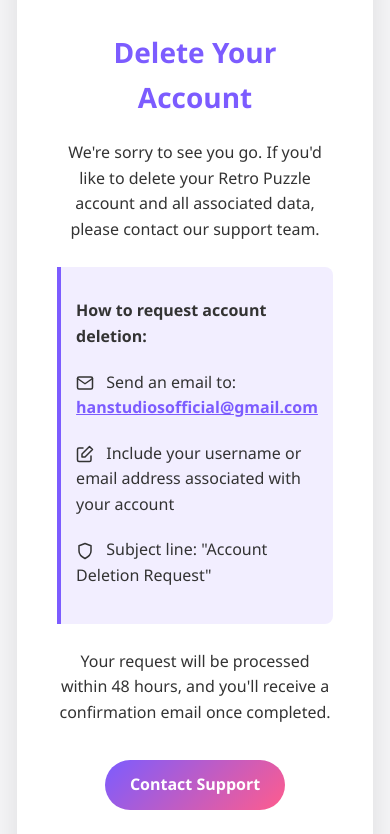
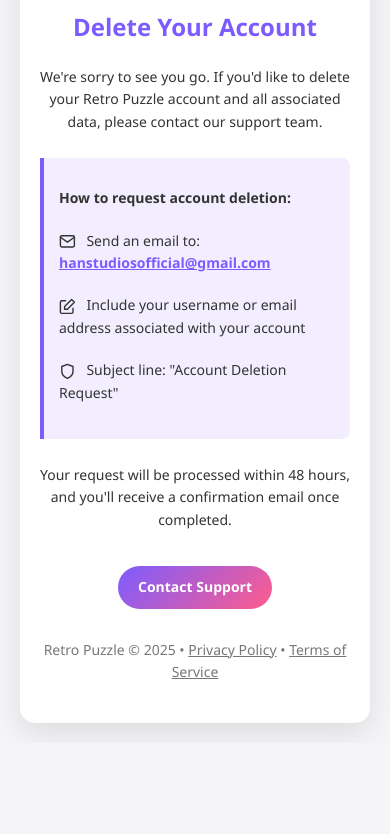
Before and after one commit to Metehan-DER/Retro-Puzzle-Support, a plain HTML site: page index.html in a window 390 px wide. Shown: the part 196-1030 px from the top of the page. After the commit the page ends 939 px from the top, so only its background shows below. Drawn offline with Linux system fonts and the light colour scheme.

Commit message:
index.html

```diff
--- a/index.html
+++ b/index.html
@@ -5,6 +5,7 @@
     <meta name="viewport" content="width=device-width, initial-scale=1.0">
     <title>Delete Account - Retro Puzzle</title>
     <style>
+        /* CSS Variables */
         :root {
             --primary-color: #7c5cff;
             --secondary-color: #ff5c8d;
@@ -12,8 +13,11 @@
             --text-color: #333333;
             --card-bg: #ffffff;
             --accent-color: #ffcb5c;
+            --border-radius: 15px;
+            --box-shadow: 0 10px 30px rgba(0, 0, 0, 0.1);
         }
 
+        /* General Styles */
         body {
             font-family: 'Segoe UI', Tahoma, Geneva, Verdana, sans-serif;
             line-height: 1.6;
@@ -29,10 +33,11 @@
 
         .container {
             max-width: 600px;
-            padding: 40px;
+            width: 90%;
+            padding: 30px;
             background-color: var(--card-bg);
-            border-radius: 15px;
-            box-shadow: 0 10px 30px rgba(0, 0, 0, 0.1);
+            border-radius: var(--border-radius);
+            box-shadow: var(--box-shadow);
             text-align: center;
             margin: 20px;
         }
@@ -74,9 +79,11 @@
             transition: transform 0.2s, box-shadow 0.2s;
         }
 
-        .btn:hover {
+        .btn:hover,
+        .btn:focus {
             transform: translateY(-3px);
             box-shadow: 0 5px 15px rgba(124, 92, 255, 0.4);
+            outline: none;
         }
 
         .footer {
@@ -86,15 +93,37 @@
         }
 
         .icon {
+            width: 1.2em;
+            height: 1.2em;
+            margin-right: 0.5em;
             vertical-align: middle;
-            margin-right: 8px;
+        }
+
+        /* Responsive Styles */
+        @media (max-width: 600px) {
+            h1 {
+                font-size: 24px;
+            }
+
+            p {
+                font-size: 14px;
+            }
+
+            .btn {
+                padding: 10px 20px;
+                font-size: 14px;
+            }
+
+            .container {
+                padding: 20px;
+            }
         }
     </style>
 </head>
 <body>
     <div class="container">
-        <!-- Replace with your actual logo -->
-        <svg class="logo" viewBox="0 0 100 100" xmlns="http://www.w3.org/2000/svg">
+        <!-- Logo -->
+        <svg class="logo" viewBox="0 0 100 100" xmlns="http://www.w3.org/2000/svg" aria-label="Retro Puzzle Logo">
             <rect x="10" y="10" width="35" height="35" rx="5" fill="#7c5cff" />
             <rect x="55" y="10" width="35" height="35" rx="5" fill="#ff5c8d" />
             <rect x="10" y="55" width="35" height="35" rx="5" fill="#ffcb5c" />
@@ -105,6 +134,7 @@
 
         <p>We're sorry to see you go. If you'd like to delete your Retro Puzzle account and all associated data, please contact our support team.</p>
 
+        <!-- Contact Box -->
         <div class="contact-box">
             <p><strong>How to request account deletion:</strong></p>
             <p>
@@ -131,11 +161,18 @@
 
         <p>Your request will be processed within 48 hours, and you'll receive a confirmation email once completed.</p>
 
+        <!-- Contact Button -->
         <a href="mailto:hanstudiosofficial@gmail.com?subject=Account%20Deletion%20Request" class="btn">Contact Support</a>
 
+        <!-- Footer -->
         <div class="footer">
-            <p>Retro Puzzle &copy; 2025 • <a href="#" style="color: #777;">Privacy Policy</a> • <a href="#" style="color: #777;">Terms of Service</a></p>
+            <p>Retro Puzzle &copy; <span id="current-year"></span> • <a href="privacy-policy.html" style="color: #777;">Privacy Policy</a> • <a href="terms-of-service.html" style="color: #777;">Terms of Service</a></p>
         </div>
     </div>
+
+    <!-- Dynamic Year Script -->
+    <script>
+        document.getElementById('current-year').textContent = new Date().getFullYear();
+    </script>
 </body>
 </html>
```
